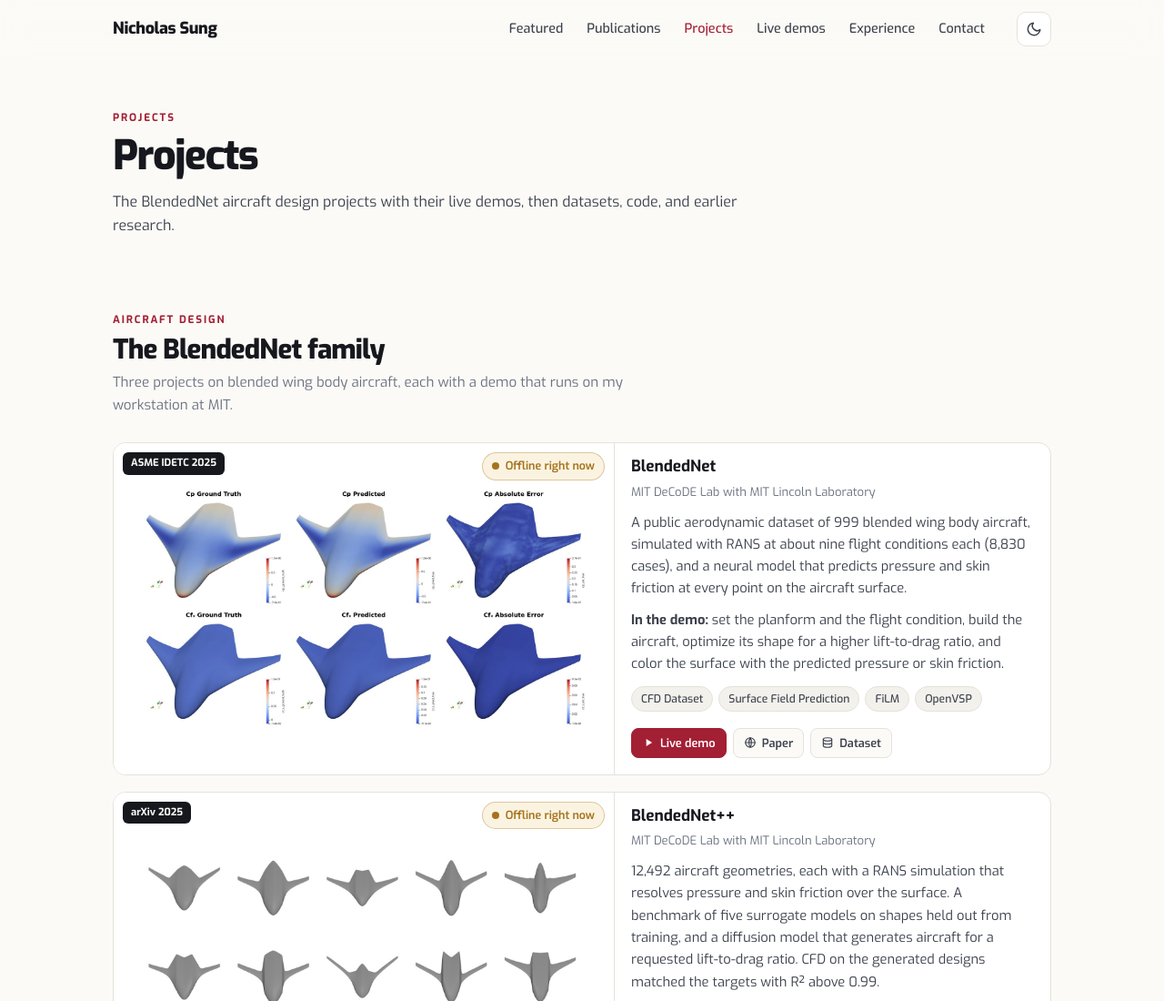
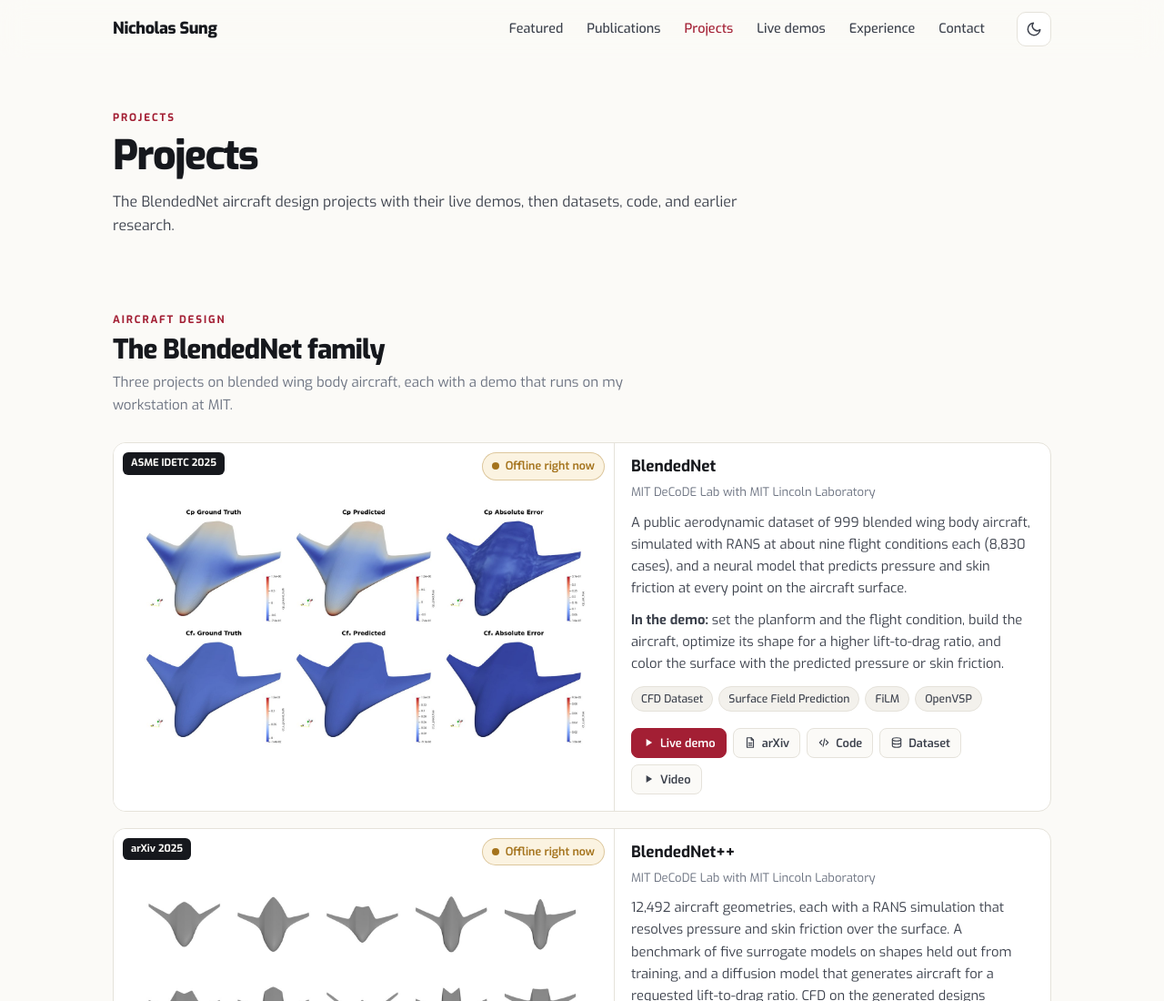
Before and after one commit to nicksungg/nicksungg.github.io, a plain HTML site: page projects.html in a window 1280 px wide. Shown: the top 1100 px of the page at 91% size. Drawn offline with Linux system fonts and the light colour scheme; no server answers.

Commit message:
Link the BlendedNet arXiv paper, code and video
Co-Authored-By: Claude <noreply@anthropic.com>

```diff
--- a/projects.html
+++ b/projects.html
@@ -103,8 +103,10 @@
           <div class="tags"><span class="tag">CFD Dataset</span><span class="tag">Surface Field Prediction</span><span class="tag">FiLM</span><span class="tag">OpenVSP</span></div>
           <div class="pub-links">
             <a class="btn demo" href="demos.html#blendednet"><svg><use href="#i-play"/></svg>Live demo</a>
-            <a class="btn" href="https://doi.org/10.1115/DETC2025-168977" target="_blank" rel="noopener"><svg><use href="#i-web"/></svg>Paper</a>
+            <a class="btn" href="https://arxiv.org/abs/2509.07209" target="_blank" rel="noopener"><svg><use href="#i-pdf"/></svg>arXiv</a>
+            <a class="btn" href="https://github.com/nicksungg/clarc_blended_wing_body" target="_blank" rel="noopener"><svg><use href="#i-code"/></svg>Code</a>
             <a class="btn" href="https://doi.org/10.7910/DVN/VJT9EP" target="_blank" rel="noopener"><svg><use href="#i-data"/></svg>Dataset</a>
+            <a class="btn" href="https://www.youtube.com/watch?v=-SkEXb0ndD0" target="_blank" rel="noopener"><svg><use href="#i-play"/></svg>Video</a>
           </div>
         </div>
       </article>
```
Also changed, not shown: demos.html (+2 -1 lines), index.html (+1 -1 lines), publications.html (+5 -2 lines).
